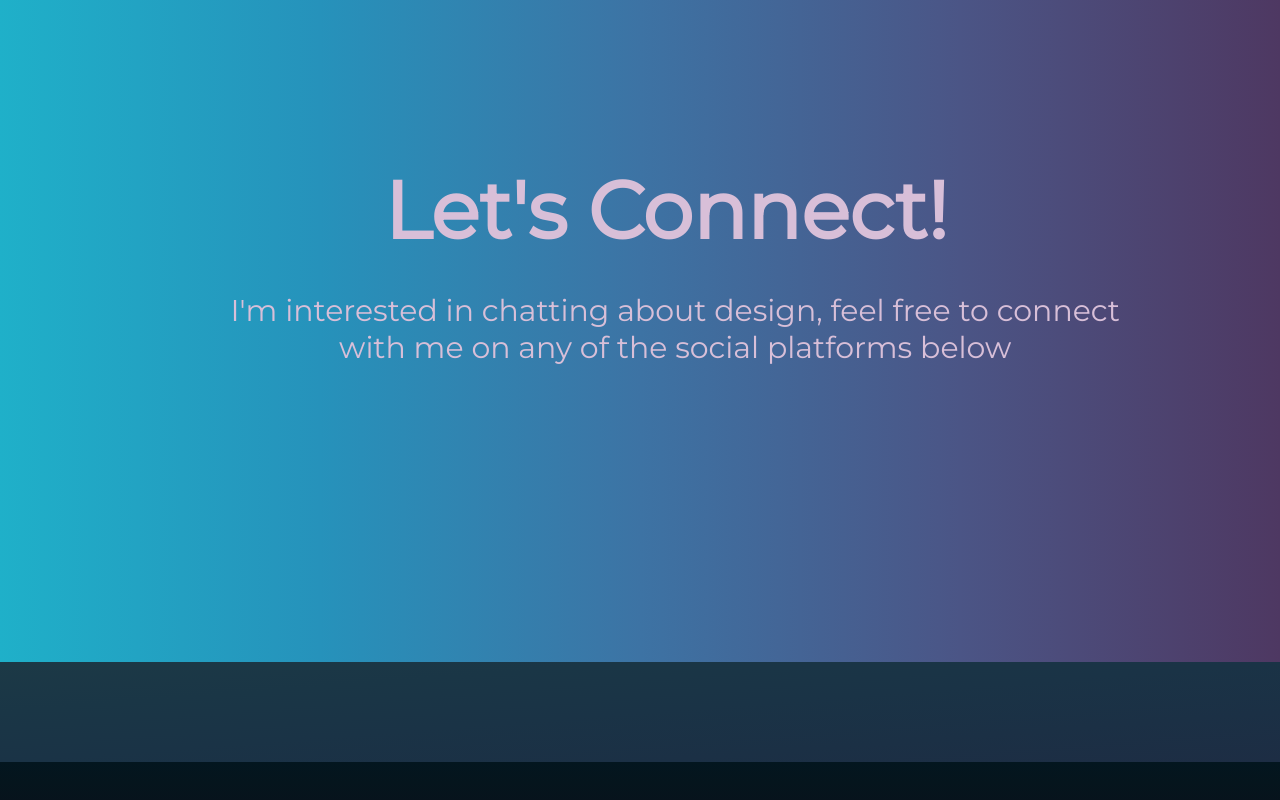
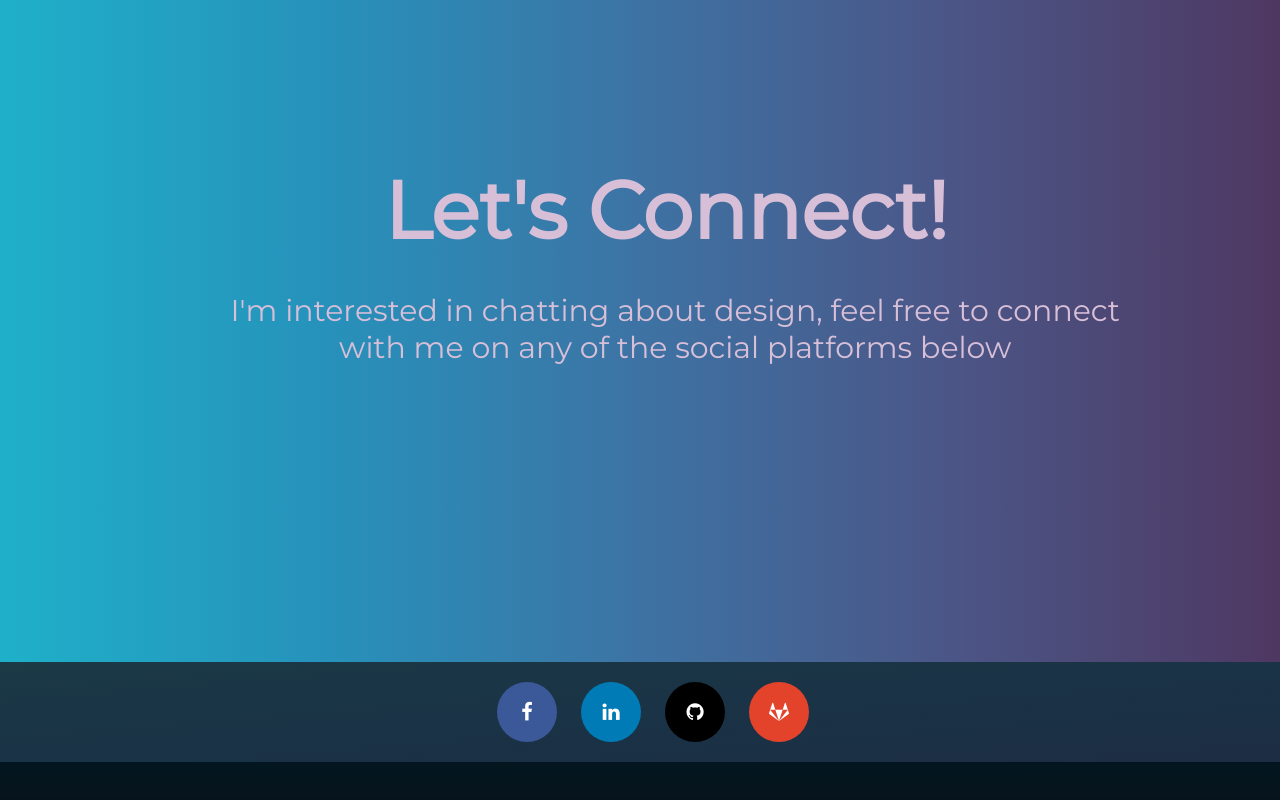
Before and after one commit to brownbyteXCVI/developer-portfolio-website, a plain HTML site: page index.html in a window 1280 px wide. Shown: the part 3558-4358 px from the top of the page. Drawn offline with nearby package versions, Linux system fonts and the light colour scheme.

Commit message:
social media links

```diff
--- a/index.html
+++ b/index.html
@@ -3,10 +3,13 @@
 <head>
     <meta charset="UTF-8">
     <meta name="viewport" content="width=device-width, initial-scale=1.0">
-    <title>Faiyaz Dev Portfolio</title>
+    <title>Faiyaz Tanim</title>
     <link rel="stylesheet" type="text/css" href="styles.css">
     <link rel="stylesheet" href="https://unpkg.com/aos@next/dist/aos.css" />
     <link href="https://fonts.googleapis.com/css2?family=Montserrat&display=swap" rel="stylesheet">
+
+    <link rel="stylesheet" href="https://cdnjs.cloudflare.com/ajax/libs/font-awesome/4.7.0/css/font-awesome.min.css">
+
 
 
 
@@ -141,11 +144,24 @@
 
             <div class="social_container">
 
+                <div class="social_links">
+                    <a href="https://www.facebook.com/faiyaz.fatin.3" target="blank" class="fa fa-facebook"></a>
+                    <a href="https://www.linkedin.com/in/faiyaz-tanim/" target="blank"  class="fa fa-linkedin"></a>
+                    <a href="https://github.com/brownbyteXCVI" target="blank"  class="fa fa-github"></a>
+                    <a href="https://git.cs.dal.ca" target="blank"  class="fa fa-gitlab"></a>
+
+                </div>
+
+
            </div>
 
            <div class="tribute_container">
 
+
+
         </div>
+
+
 
     </div>
 
--- a/styles.css
+++ b/styles.css
@@ -239,25 +239,15 @@ color: thistle;
  /* social links (Footer) */
 
 
-.social_links{
 
-    width: 100%;
-    height: 100px;
-   background: url(https://media.giphy.com/media/3ohhwNqFMnb7wZgNnq/source.gif);
-
-    background-attachment: fixed;
-    text-align: center;
-}
-
-.social_links > a{
-    margin: 5px 10px 5px 10px;
-}
 
 
 .social_container {
     background-image: linear-gradient(to left top, #1d2d44, #1b3045, #1a3346, #1a3646, #1c3946);
     height: 100px;
     width: 100%;
+    position: relative;
+
 }
 
 .tribute_container {
@@ -266,9 +256,55 @@ color: thistle;
     width: 100%;
 }
 
+.social_links{
+
+   position:absolute;
+   left: 40%;
+   top: 40%;
+   margin: -25px 0 0 -25px;
+
+}
+
 
 
 /* Tribute (bottom footer*/
+
+.fa {
+    padding: 20px;
+    font-size: 20px !important;
+    width: 20px;
+    text-align: center;
+    text-decoration: none;
+
+    margin: 5px 10px;
+    border-radius: 50%;
+  }
+
+  .fa:hover {
+    opacity: 0.7;
+}
+
+.fa-facebook {
+  background: #3B5998;
+  color: white;
+
+}
+
+.fa-linkedin{
+    background: #007bb5;
+    color: white;
+}
+
+
+.fa-github{
+    background: black;
+    color: white;
+  }
+
+  .fa-gitlab{
+    background: #E2432A;
+    color: white;
+  }
 
 
 
```
